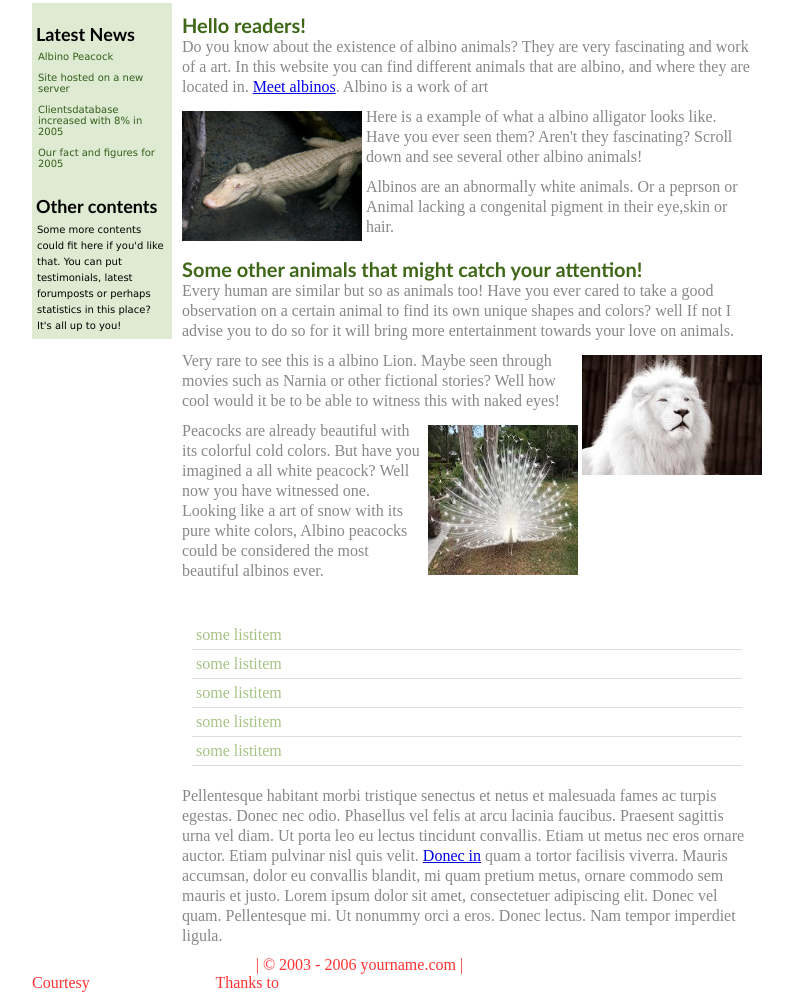
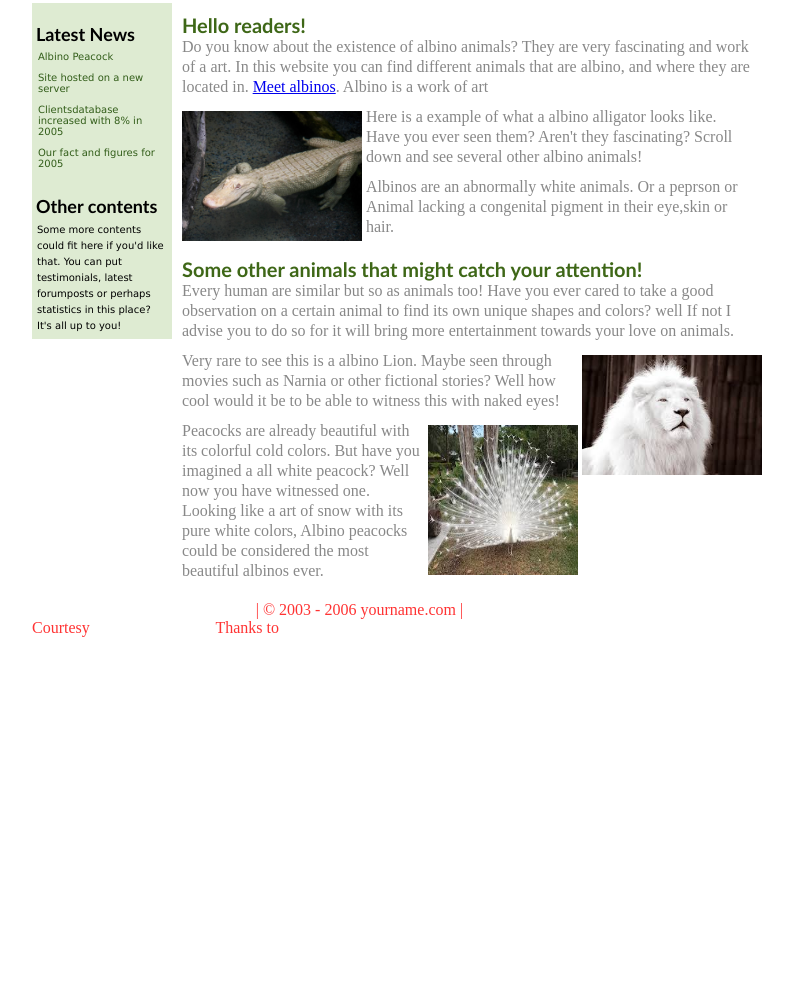
Before and after one commit to FOUR1030/FOUR1030.github.io, a plain HTML site: page index.html in a window 1280 px wide. Shown: the part 213-1205 px from the top of the page, without its empty margins (308-1101 px from the left). After the commit the page ends 850 px from the top, so only its background shows below. Drawn offline with Linux system fonts and the light colour scheme.

Commit message:
Update index.html

```diff
--- a/index.html
+++ b/index.html
@@ -89,22 +89,6 @@
 				Peacocks are already beautiful with its colorful cold colors. But have you imagined a all white peacock? Well now you have witnessed one. Looking like a art of snow with its pure white colors, Albino peacocks could be considered the most beautiful albinos ever.
 				</p></p>
 
-				<ul>
-					<li><a href="index.html" title="some list">some listitem</a></li>
-					<li><a href="index.html" title="some list">some listitem</a></li>
-					<li><a href="index.html" title="some list">some listitem</a></li>
-					<li><a href="index.html" title="some list">some listitem</a></li>
-					<li><a href="index.html" title="some list">some listitem</a></li>
-				</ul>
-
-				<p>Pellentesque habitant morbi tristique senectus et netus et malesuada
-				fames ac turpis egestas. Donec nec odio. Phasellus vel felis at arcu lacinia
-				faucibus. Praesent sagittis urna vel diam. Ut porta leo eu lectus tincidunt
-				convallis. Etiam ut metus nec eros ornare auctor. Etiam pulvinar nisl quis velit.
-				<a href="index.html">Donec in</a> quam a tortor facilisis viverra. Mauris accumsan, dolor eu convallis
-				blandit, mi quam pretium metus, ornare commodo sem mauris et justo.
-				Lorem ipsum dolor sit amet, consectetuer adipiscing elit. Donec vel quam.
-				Pellentesque mi. Ut nonummy orci a eros. Donec lectus. Nam tempor imperdiet ligula.</p>
 
 			</div>
       <a href="#" target="_blank"link</a>
```
